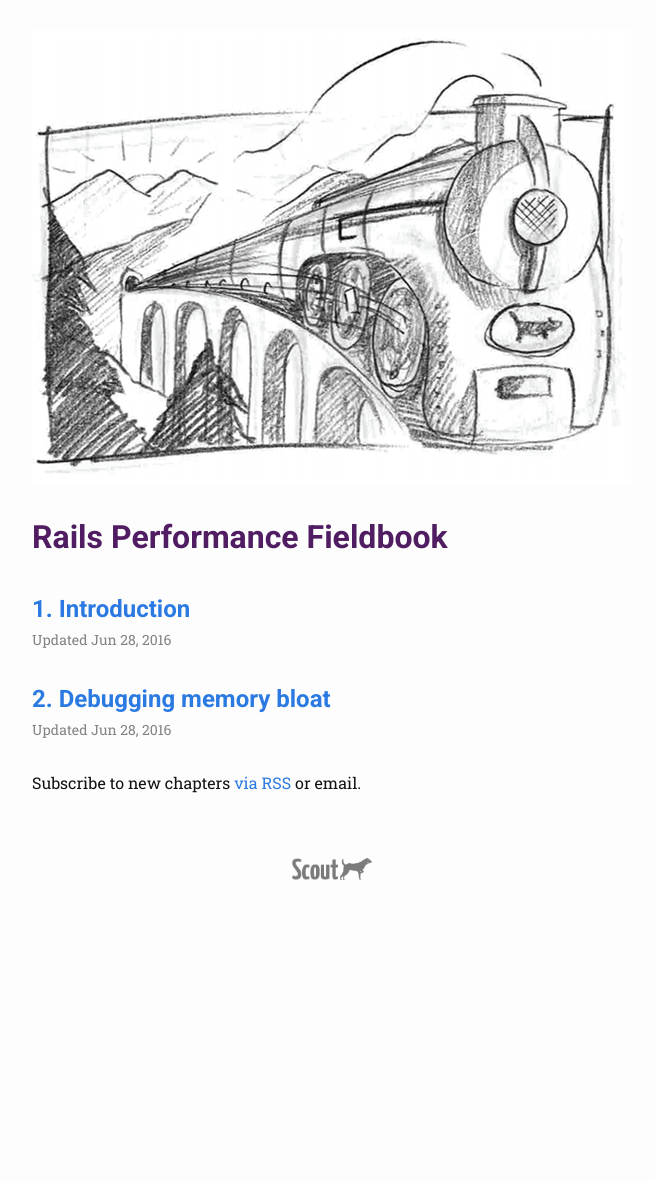
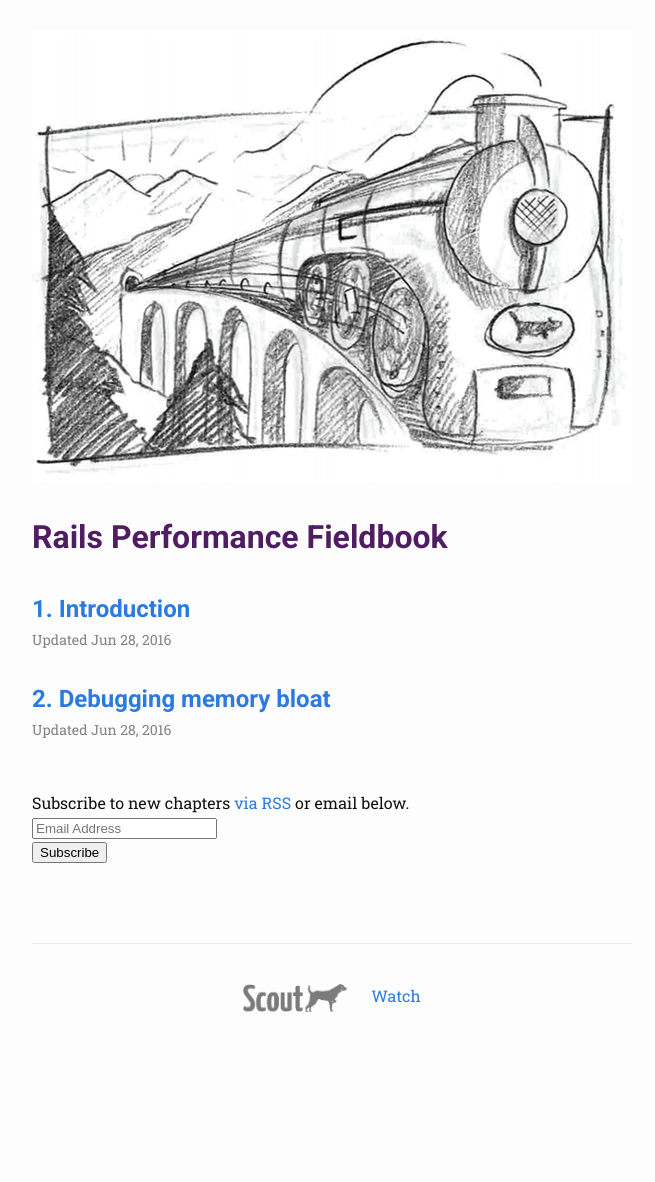
Before and after one commit to scoutapp/fieldbook, a Jekyll site: the page built from index.html, in a window 1280 px wide. Shown: the whole page, without its empty margins (308-963 px from the left). Built offline with Jekyll 4.4.1, drawn with Linux system fonts in a browser that asks for light colours; comment, search, counter and statistics services are not loaded; before the commit the page ends 1050 px from its top, so only the background shows below that.

Commit message:
Added mailchimp, target=_blank, moved toc to internal js

```diff
--- a/_includes/head.html
+++ b/_includes/head.html
@@ -15,7 +15,8 @@
   <!-- bootstrap must be lower than version 3.0 -->
   <script   src="https://code.jquery.com/jquery-2.2.4.min.js"   integrity="sha256-BbhdlvQf/xTY9gja0Dq3HiwQF8LaCRTXxZKRutelT44="   crossorigin="anonymous"></script>
   <script src="https://maxcdn.bootstrapcdn.com/bootstrap/3.3.6/js/bootstrap.min.js" integrity="sha384-0mSbJDEHialfmuBBQP6A4Qrprq5OVfW37PRR3j5ELqxss1yVqOtnepnHVP9aJ7xS" crossorigin="anonymous"></script>
-  <!-- TODO: replace w/local version after testing -->
-  <script src="https://cdn.rawgit.com/afeld/bootstrap-toc/v0.4.0/dist/bootstrap-toc.min.js"></script>
+  <script src="{{ "/javascripts/bootstrap-toc.min.js" | prepend: site.baseurl }}"></script>
+
+  <script async defer src="https://buttons.github.io/buttons.js"></script>
 
 </head>
--- /dev/null
+++ b/_includes/mailchimp.html
@@ -0,0 +1,19 @@
+<!-- Begin MailChimp Signup Form -->
+<link href="//cdn-images.mailchimp.com/embedcode/horizontal-slim-10_7.css" rel="stylesheet" type="text/css">
+<style type="text/css">
+  /* Add your own MailChimp form style overrides in your site stylesheet or in this style block.
+     We recommend moving this block and the preceding CSS link to the HEAD of your HTML file. */
+</style>
+<div id="mc_embed_signup">
+<form action="//scoutapp.us12.list-manage.com/subscribe/post?u=8367e77283916f5a3915301c1&amp;id=aee33c49bf" method="post" id="mc-embedded-subscribe-form" name="mc-embedded-subscribe-form" class="validate" target="_blank" novalidate>
+    <div id="mc_embed_signup_scroll">
+
+  <input type="email" value="" name="EMAIL" class="email" id="mce-EMAIL" placeholder="Email Address" required>
+    <!-- real people should not fill this in and expect good things - do not remove this or risk form bot signups-->
+    <div style="position: absolute; left: -5000px;" aria-hidden="true"><input type="text" name="b_8367e77283916f5a3915301c1_aee33c49bf" tabindex="-1" value=""></div>
+    <div class="clear"><input type="submit" value="Subscribe" name="subscribe" id="mc-embedded-subscribe" class="button"></div>
+    </div>
+</form>
+</div>
+
+<!--End mc_embed_signup-->
--- a/_sass/_fieldbook.scss
+++ b/_sass/_fieldbook.scss
@@ -132,10 +132,27 @@
       }
     }
   }
-  #cover-logo {
-    width: 80px;
-    display: block;
-    margin: 60px auto 0 auto;
+  #home_footer {
+    border-top: 1px solid #eaeaea;
+    padding-top: 40px;
+    text-align: center;
+    margin-top: 80px;
+    vertical-align: top;
+    #cover-logo {
+      vertical-align: top;
+      height: 28px;
+      display: inline-block;
+      img {
+        height: 28px;
+        margin-right: 20px;
+        display: inline-block;
+      }
+    }
+  }
+
+  .rss-subscribe {
+    margin-top: 50px;
+    margin-bottom: 0;
   }
 }
 
@@ -145,3 +162,11 @@
       display: block;
     padding: 4px 20px;
 }
+
+/**** mailchimp form ****/
+
+body #mc_embed_signup {
+  form {
+    text-align: left;
+  }
+}
--- a/index.html
+++ b/index.html
@@ -14,7 +14,6 @@
     <div class="page-content">
       <div class="wrapper">
         <div class="home">
-
 
           <img src="images/cover.png" alt="Rails Performance Fieldbook" />
 
@@ -37,9 +36,15 @@
             {% endfor %}
           </ul>
 
-          <p class="rss-subscribe">Subscribe to new chapters <a href="{{ "/feed.xml" | prepend: site.baseurl }}">via RSS</a> or email.</p>
+          <p class="rss-subscribe">Subscribe to new chapters <a href="{{ "/feed.xml" | prepend: site.baseurl }}">via RSS</a> or email below.</p>
 
-          <a id="cover-logo" href="https://scoutapp.com" target="_blank"><img src="images/scout.png" /></a>
+          {% include mailchimp.html %}
+
+          <div id="home_footer">
+            <a id="cover-logo" href="https://scoutapp.com" target="_blank"><img src="images/scout.png" /></a>
+            <!-- Place this tag where you want the button to render. -->
+<a class="github-button" href="https://github.com/scoutapp/fieldbook" data-icon="octicon-eye" data-style="mega" data-count-href="/scoutapp/fieldbook/watchers" data-count-api="/repos/scoutapp/fieldbook#subscribers_count" data-count-aria-label="# watchers on GitHub" aria-label="Watch scoutapp/fieldbook on GitHub">Watch</a>
+          </div> <!-- home footer -->
 
         </div>
       </div>
```
Also changed, not shown: _layouts/post.html (+12 -0 lines), javascripts/bootstrap-toc.min.js (added), 1 other file.
